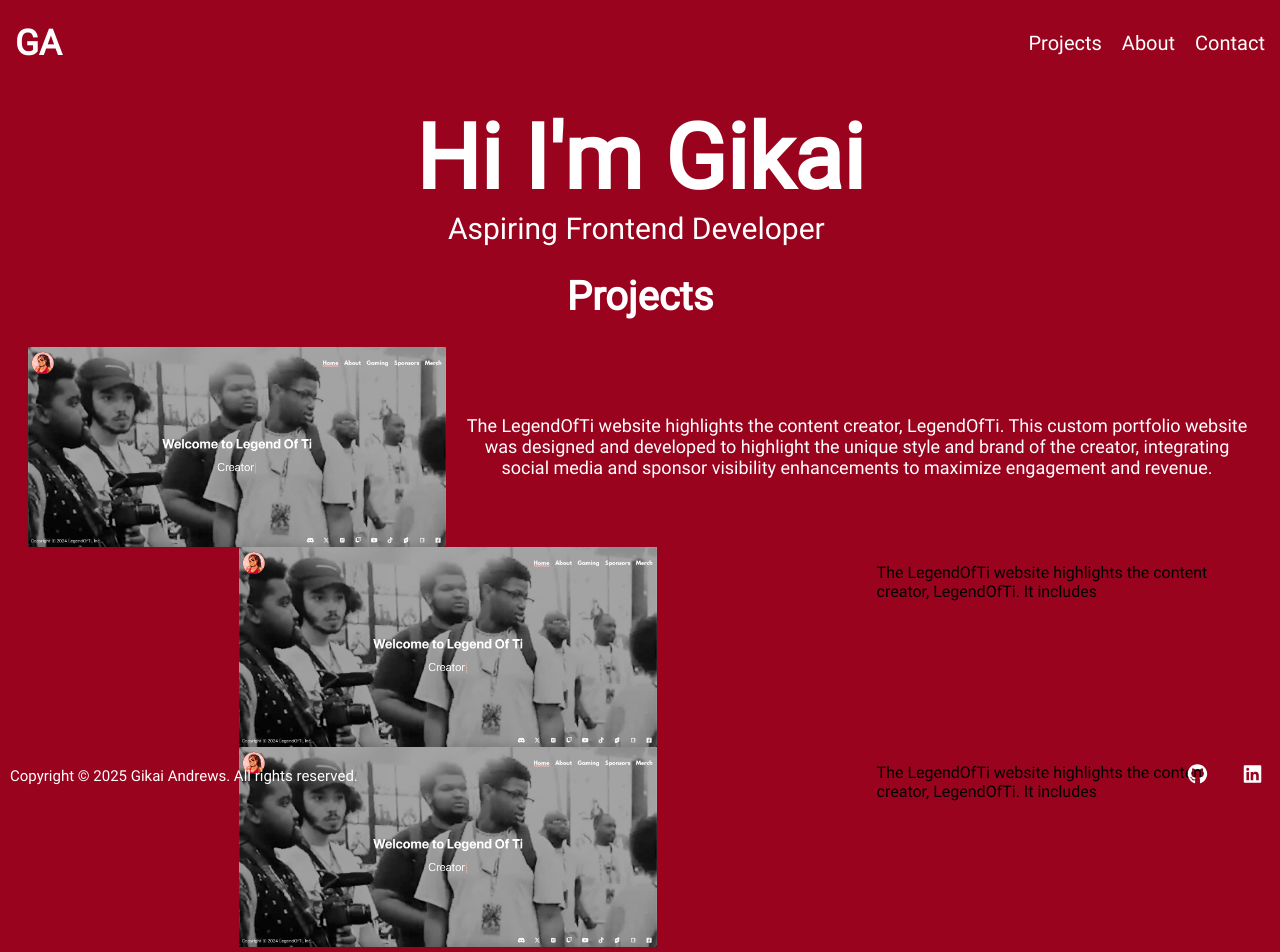
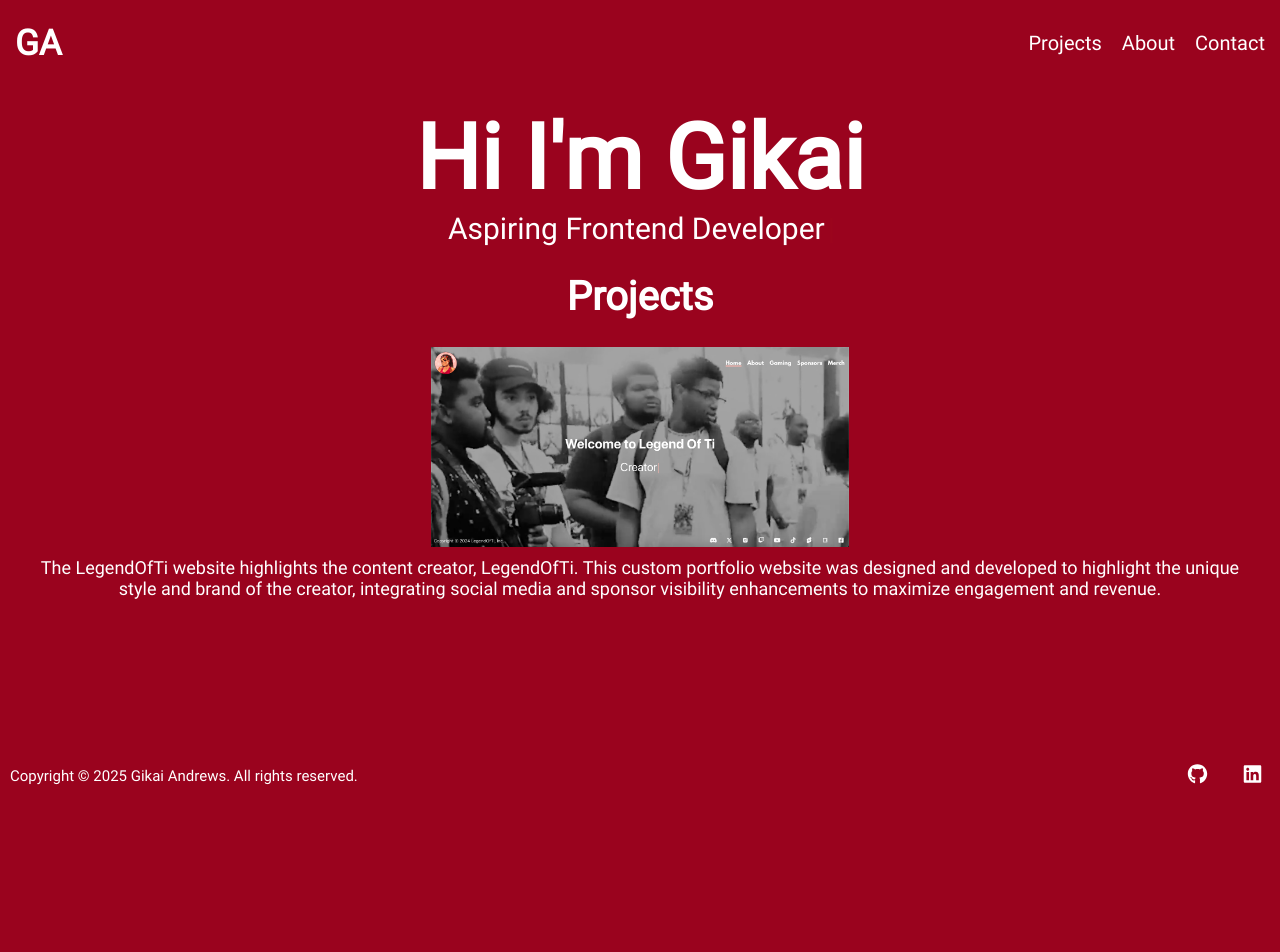
Before and after one commit to GikaiA/gikai-portfolio, a React (Vite) app in the folder gikai-portfolio/: page / in a window 1280 px wide. Shown: the top 952 px of the page. After the commit the page ends 886 px from the top, so only its background shows below. Built offline with nearby package versions, Linux system fonts and the light colour scheme.

Commit message:
updating projects section

```diff
--- a/gikai-portfolio/src/Home/Home.css
+++ b/gikai-portfolio/src/Home/Home.css
@@ -41,7 +41,11 @@
   flex-flow: row wrap;
   align-items: center;
   justify-content: center;
-  gap: 30px;
+  gap: 50px;
+}
+
+.aubprojects{
+  display: flex;
 }
 
 .projects-title {
@@ -59,7 +63,7 @@
   border-radius: 10px;
 }
 .card {
-  display: flex;
+  /* display: flex; */
   transition: 0.3s;
   /* color: #000;
   background-color: #fff;
--- a/gikai-portfolio/src/Home/Home.jsx
+++ b/gikai-portfolio/src/Home/Home.jsx
@@ -29,10 +29,9 @@ function Home() {
         </div>
       </div>
       <div className="projects" id="projects">
-        <h1 className="projects-title">
-          Projects
-        </h1>
+        <h1 className="projects-title">Projects</h1>
         <div className="projects-section">
+          <div className="subprojects">
             <div className="card">
               <img
                 src={legendofti}
@@ -41,15 +40,16 @@ function Home() {
               ></img>
               <div className="project-bio-section"></div>
               <p className="project-bio">
-              The LegendOfTi website highlights the content creator, LegendOfTi.
-              This custom portfolio website was designed and developed to
-              highlight the unique style and brand of the creator, integrating
-              social media and sponsor visibility enhancements to maximize
-              engagement and revenue.
+                The LegendOfTi website highlights the content creator,
+                LegendOfTi. This custom portfolio website was designed and
+                developed to highlight the unique style and brand of the
+                creator, integrating social media and sponsor visibility
+                enhancements to maximize engagement and revenue.
               </p>
             </div>
+          </div>
         </div>{" "}
-          <div className="card">
+        {/* <div className="card">
             <img
               src={legendofti}
               alt="legendofti-thumbnail"
@@ -59,8 +59,8 @@ function Home() {
               The LegendOfTi website highlights the content creator, LegendOfTi.
               It includes{" "}
             </p>
-          </div>{" "}
-          <div className="card">
+          </div>{" "} */}
+        {/* <div className="card">
             <img
               src={legendofti}
               alt="legendofti-thumbnail"
@@ -70,7 +70,7 @@ function Home() {
               The LegendOfTi website highlights the content creator, LegendOfTi.
               It includes{" "}
             </p>
-          </div>{" "}
+          </div>{" "} */}
       </div>
     </div>
   );
```
Lines whose indentation alone changed are shown as unchanged.
